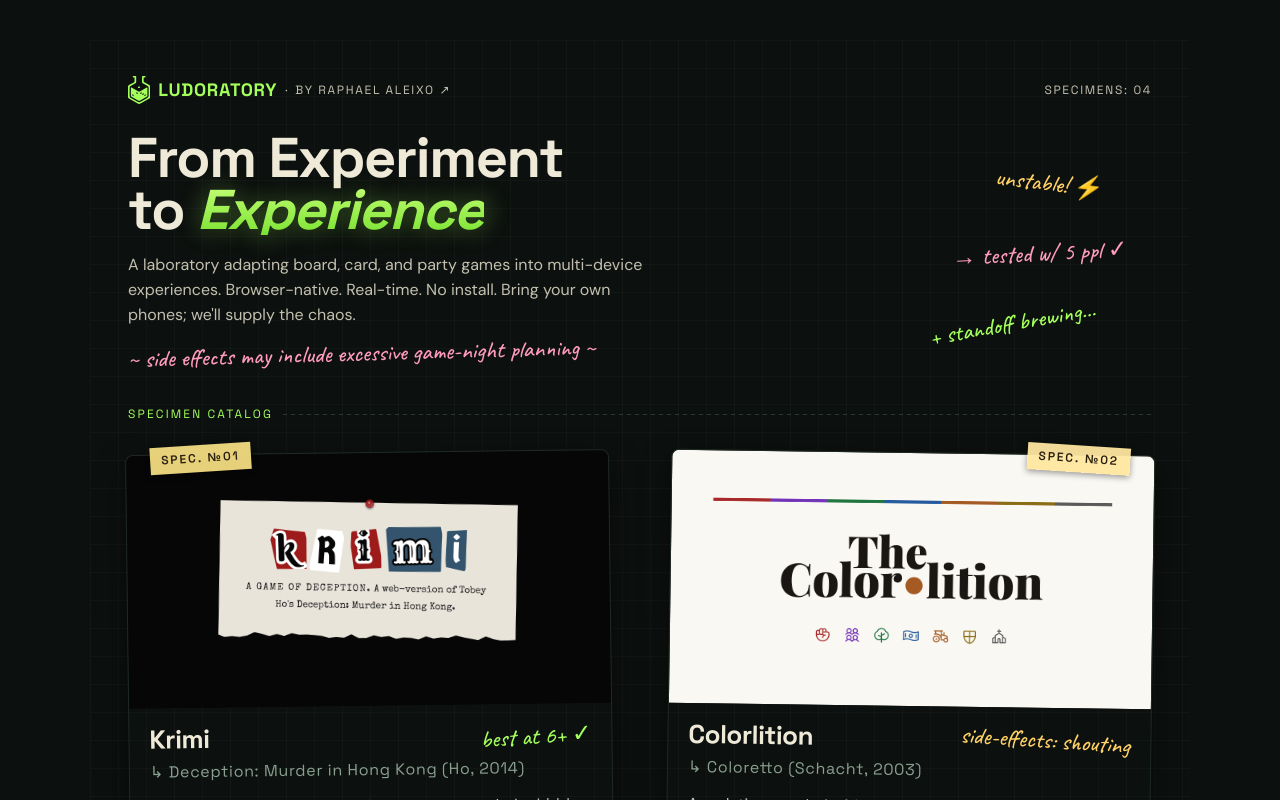
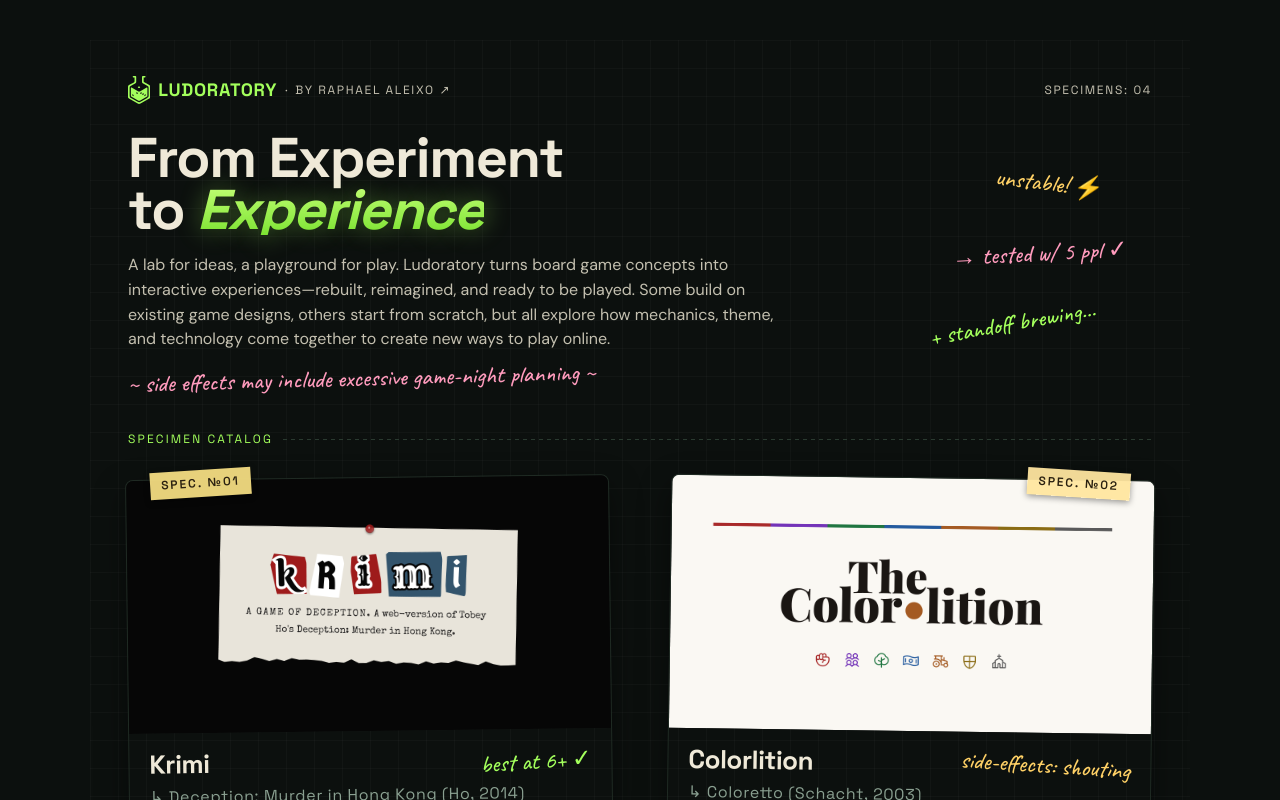
Before and after one commit to raphaelaleixo/ludoratory, a React (Vite) app: page / in a window 1280 px wide. Shown: the top 800 px of the page. Built offline with nearby package versions, Linux system fonts and the light colour scheme.

Commit message:
fix(hero): constrain thesis paragraph to 60ch (better readability for longer copy)
Also picks up the user's updated thesis copy in site.json.

```diff
--- a/src/components/Hero.tsx
+++ b/src/components/Hero.tsx
@@ -108,7 +108,7 @@ export function Hero({ site, specimenCount }: HeroProps) {
       </Typography>
 
       {/* thesis + warning */}
-      <Typography sx={{ fontSize: 16, lineHeight: 1.55, color: "text.secondary", maxWidth: 540, mb: 1 }}>
+      <Typography sx={{ fontSize: 16, lineHeight: 1.55, color: "text.secondary", maxWidth: "60ch", mb: 1 }}>
         {thesis}
       </Typography>
       <Box sx={{ fontFamily: '"Caveat", cursive', fontSize: 24, lineHeight: 1, color: "accent.magenta", transform: "rotate(-1.5deg)", display: "inline-block", mt: 0.75 }}>
--- a/src/content/site.json
+++ b/src/content/site.json
@@ -5,7 +5,7 @@
     "attribution": { "name": "Raphael Aleixo", "url": "https://aleixo.me" },
     "headline": ["From Experiment", "to Experience"],
     "headlineGlowToken": "Experience",
-    "thesis": "A laboratory adapting board, card, and party games into multi-device experiences. Browser-native. Real-time. No install. Bring your own phones; we'll supply the chaos.",
+    "thesis": "A lab for ideas, a playground for play. Ludoratory turns board game concepts into interactive experiences—rebuilt, reimagined, and ready to be played. Some build on existing game designs, others start from scratch, but all explore how mechanics, theme, and technology come together to create new ways to play online.",
     "warning": "~ side effects may include excessive game-night planning ~",
     "marginScribbles": [
       { "text": "unstable! ⚡", "color": "amber" },
```
